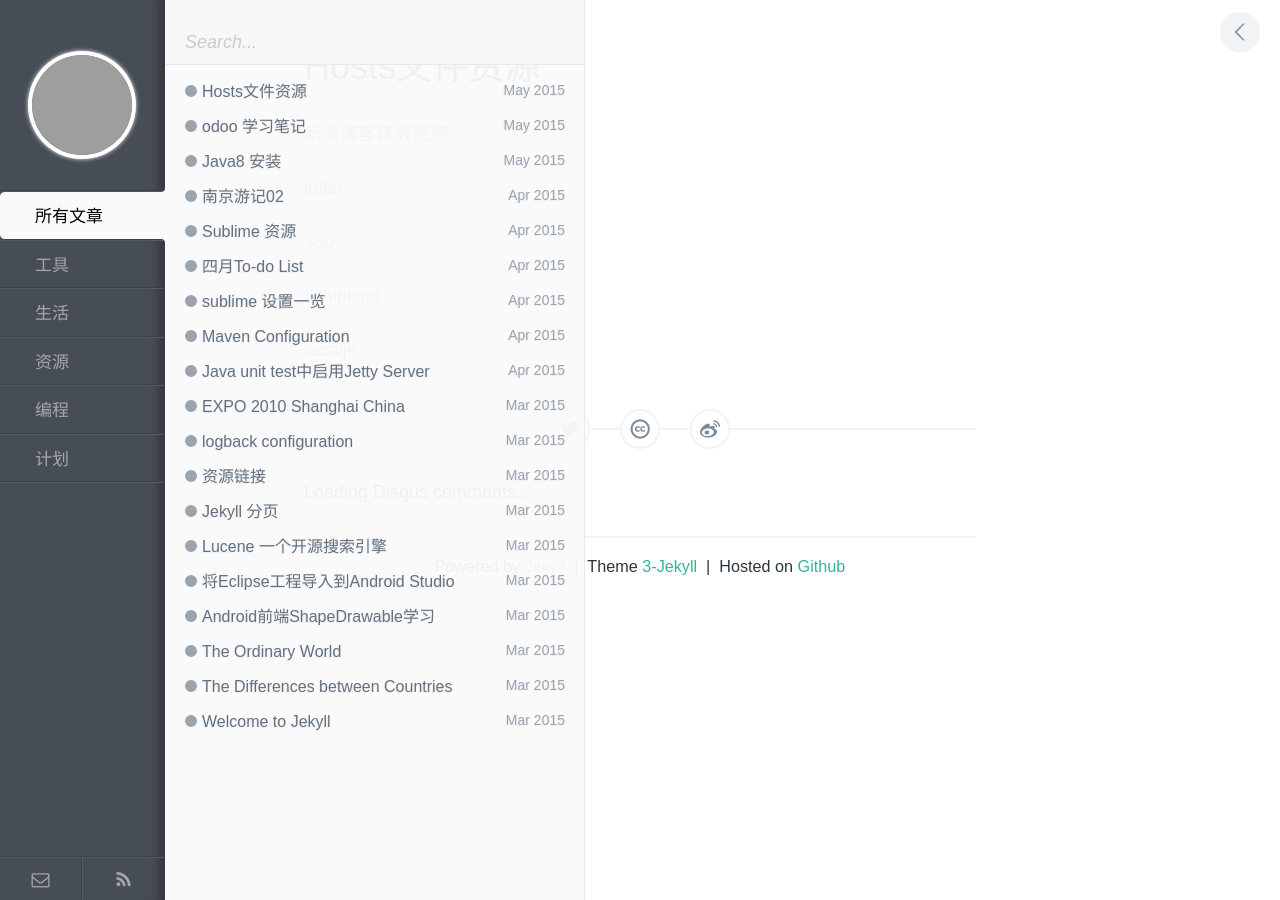
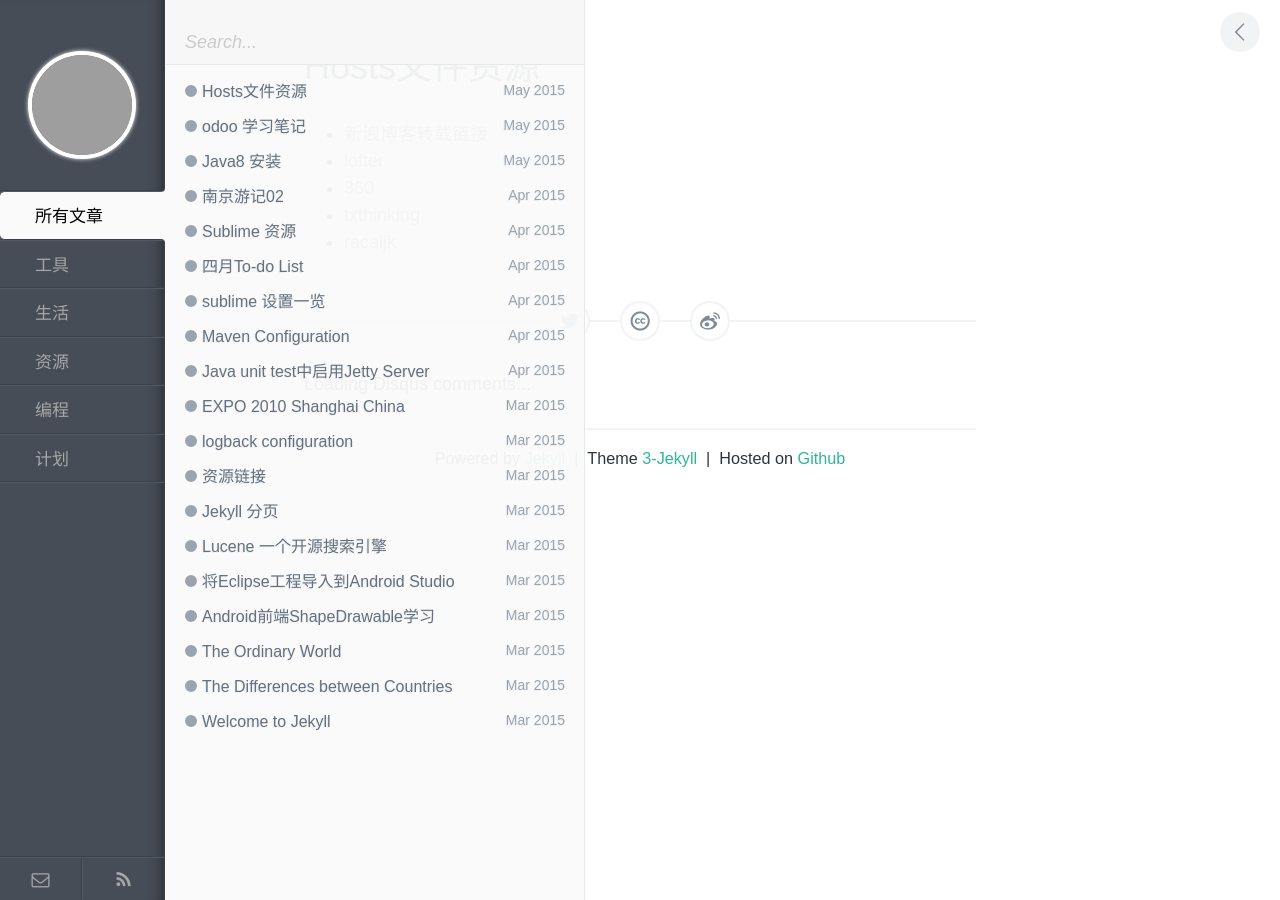
Before and after one commit to z00s/z00s.github.io, a Jekyll site: the page built from _posts/resources/2015-05-27-Hosts-2015.md, in a window 1280 px wide. Built offline with Jekyll 4.4.1, drawn with Linux system fonts in a browser that asks for light colours; nearby versions of some CDN libraries; comment, search, counter and statistics services are not loaded; grey boxes are pictures that could not be loaded.

Commit message:
- modified

```diff
--- a/_posts/resources/2015-05-27-Hosts-2015.md
+++ b/_posts/resources/2015-05-27-Hosts-2015.md
@@ -5,12 +5,8 @@ categories: 资源
 keywords: android,2015
 ---
 
-[新浪博客转载链接](http://blog.sina.com.cn/s/blog_6fa5aa4a01010wel.html)
-
-[lofter](http://googlehost.lofter.com/)
-
-[360](http://www.360kb.com/kb/2_122.html)
-
-[txthinking](https://raw.githubusercontent.com/txthinking/google-hosts/master/hosts)
-
-[racaljk](https://github.com/racaljk/hosts_for_google_service)
+- [新浪博客转载链接](http://blog.sina.com.cn/s/blog_6fa5aa4a01010wel.html)
+- [lofter](http://googlehost.lofter.com/)
+- [360](http://www.360kb.com/kb/2_122.html)
+- [txthinking](https://raw.githubusercontent.com/txthinking/google-hosts/master/hosts)
+- [racaljk](https://github.com/racaljk/hosts_for_google_service)
```
